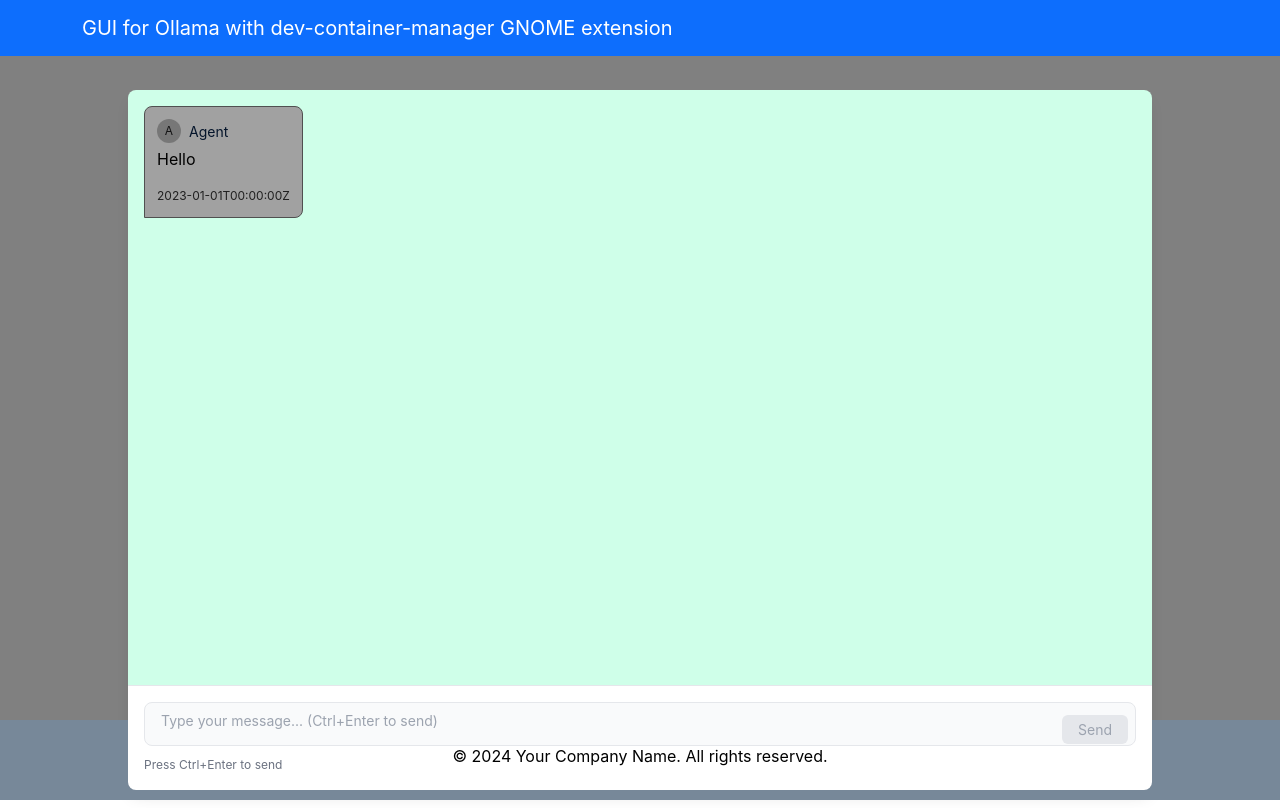
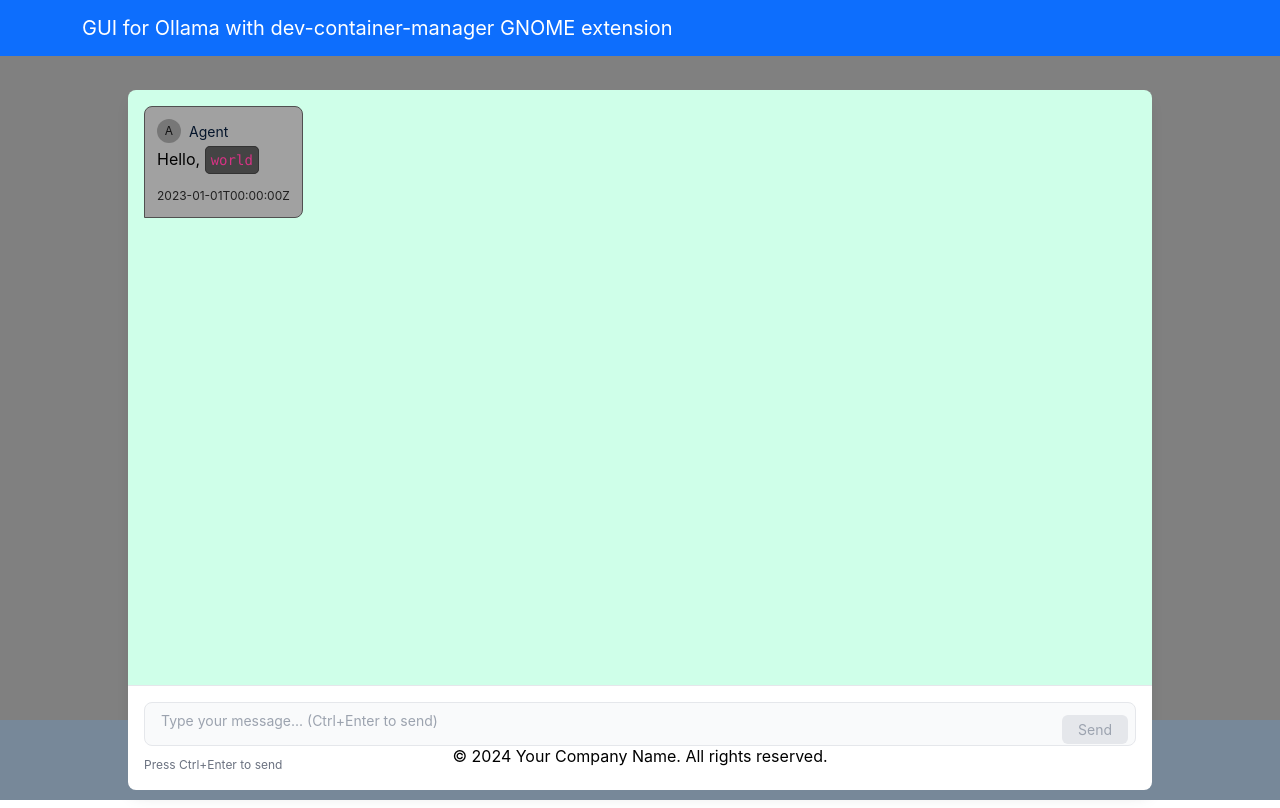
Before and after one commit to devopsnextgenx/gnome-extensions, a React (Create React App) app in the folder gui-react-ollama/: page / in a window 1280 px wide. Built offline with nearby package versions, Linux system fonts and the light colour scheme.

Commit message:
working chat with ollama model

```diff
--- a/gui-react-ollama/src/components/common/message/chat.css
+++ b/gui-react-ollama/src/components/common/message/chat.css
@@ -121,3 +121,10 @@
   .agent .timestamp {
     color: #202020; /* gray-400 */
   }
+
+  p > code {
+    background: #444444;
+    padding: 5px;
+    border-radius: 5px;
+    border: 1px solid #333333;
+}
--- a/gui-react-ollama/src/pages/chat/ChatPage.tsx
+++ b/gui-react-ollama/src/pages/chat/ChatPage.tsx
@@ -9,7 +9,7 @@
         content: [
             {
                 type: "text",
-                text: "Hello"
+                text: "Hello, `world`"
             }
         ],
         createdAt: "2023-01-01T00:00:00Z",
```
